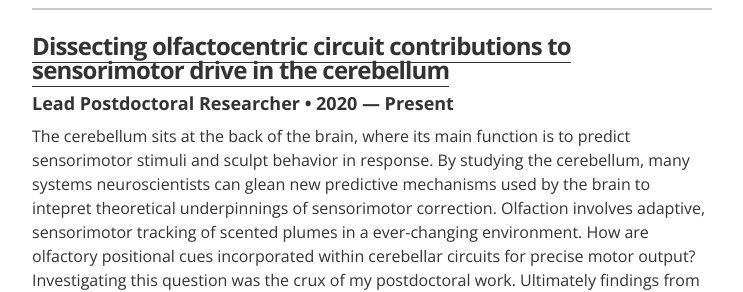
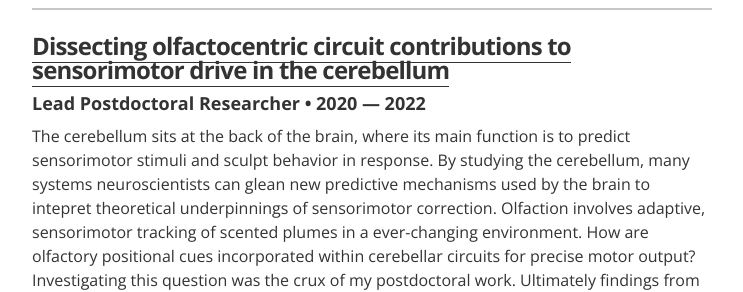
Before and after one commit to andsinpants/andsinpants.github.io, a Jekyll site: the page built from index.html, in a window 1280 px wide and 900 px high, scrolled down 3433 px. Shown: the part 169-461 px from the top of the window, without its empty margins (268-1011 px from the left). Built offline with Jekyll 4.4.1, drawn with Linux system fonts in a browser that asks for light colours.

Commit message:
Update projects.yml

```diff
--- a/_data/projects.yml
+++ b/_data/projects.yml
@@ -4,7 +4,7 @@
 # Dissecting olfactocentric circuit contributions to sensorimotor drive in the cerebellum
 - project: Dissecting olfactocentric circuit contributions to sensorimotor drive in the cerebellum
   role: Lead Postdoctoral Researcher
-  duration: 2020 &mdash; Present
+  duration: 2020 &mdash; 2022
   url: "https://www.dropbox.com/s/nz2fvm1gin6qhqv/AChemS2022_Poster_v10_Final.pdf?dl=0"
   description: The cerebellum sits at the back of the brain, where its main function is to predict sensorimotor stimuli and sculpt behavior in response. By studying the cerebellum, many systems neuroscientists can glean new predictive mechanisms used by the brain to intepret theoretical underpinnings of sensorimotor correction. Olfaction involves adaptive, sensorimotor tracking of scented plumes in a ever-changing environment. How are olfactory positional cues incorporated within cerebellar circuits for precise motor output? Investigating this question was the crux of my postdoctoral work. Ultimately findings from such work can influence work from applying predictive behavior in neural networks to developing novel robotics for chemosensory detection.
 
```
